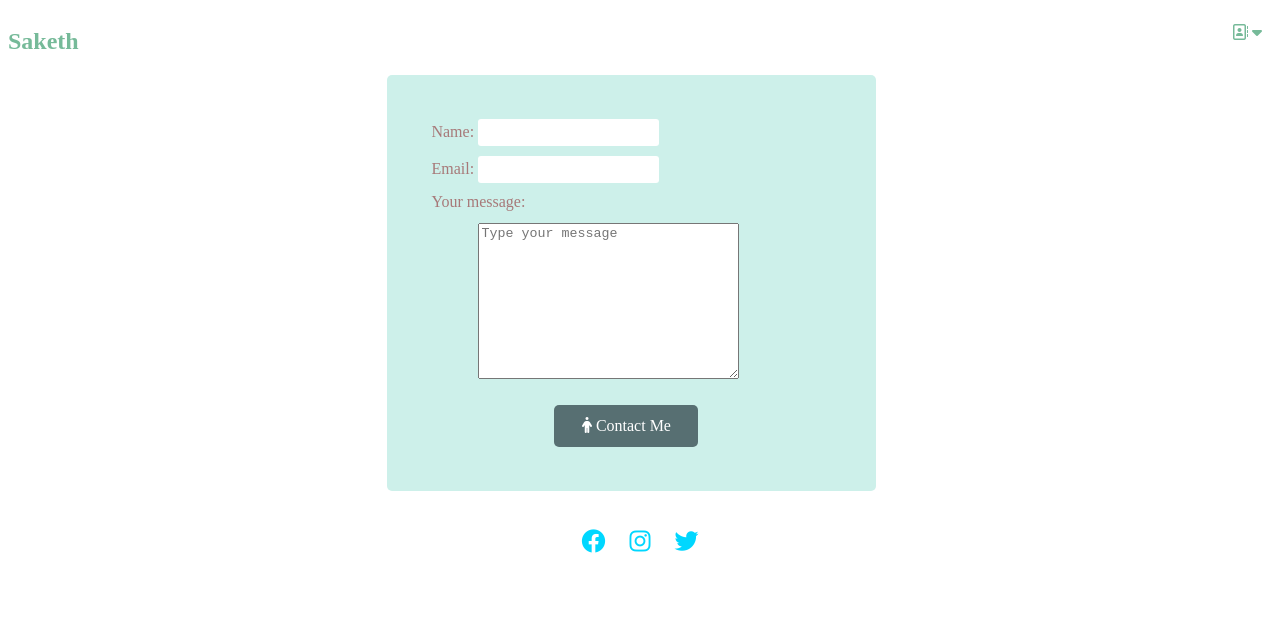
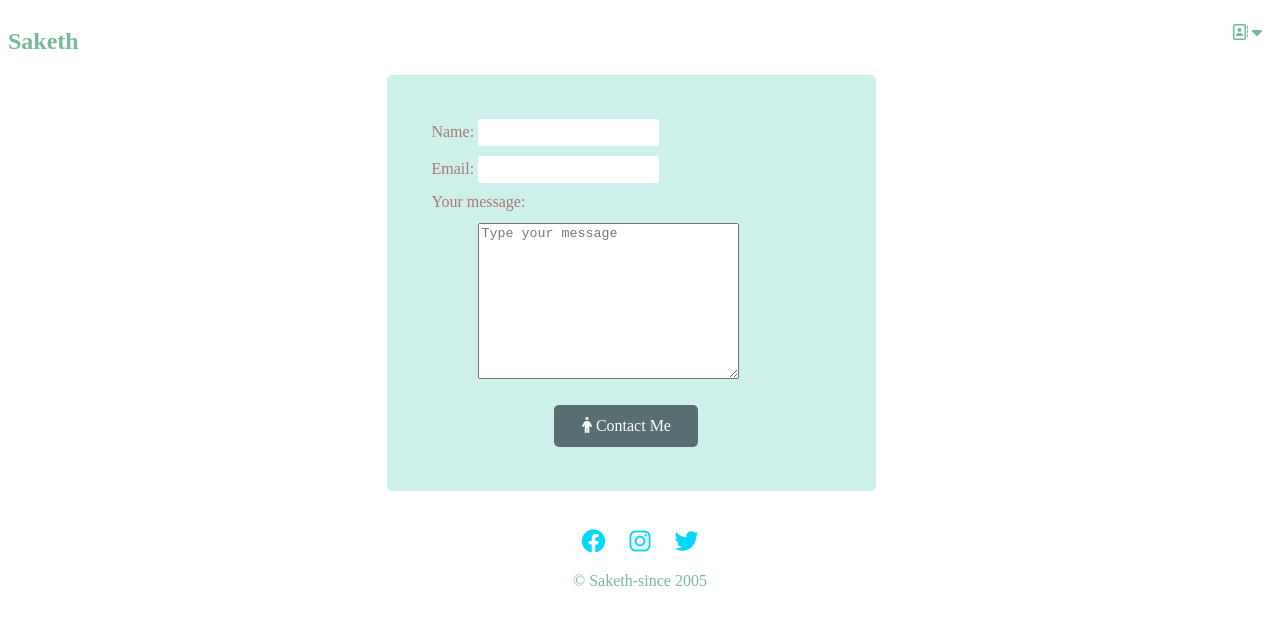
Before and after one commit to K-SAKETH1/6v, a plain HTML site: page contacts.html in a window 1280 px wide. Drawn offline with Linux system fonts and the light colour scheme.

Commit message:
Update contacts.html

```diff
--- a/contacts.html
+++ b/contacts.html
@@ -33,6 +33,7 @@
             </div>
         </div>
         </section>
+        <section id="contact">
         <form action="" method="post" class="mee">
 <div class="sak" id="saketh">
     <div class="contact for">
@@ -58,8 +59,8 @@
     <a href="https://www.facebook.com/profile.php?id=100026020123302" class="logo"><i class="fa-brands fa-facebook"></i></a>
     <a href="https://www.instagram.com/saketh.06/?igshid=YmMyMTA2M2Y%3D" class="logo"><i class="fa-brands fa-instagram"></i></a>
     <a href=" https://twitter.com/Saketh_9182?t=Cdc5JcsBaec6fvKSeEMBmQ&s=08" class="logo"><i class="fa-brands fa-twitter"></i></a>
-
+    <p class="copy">© Saketh-since 2005</p>
 </div>
-
+</section>
 </body>
 </html>
```
